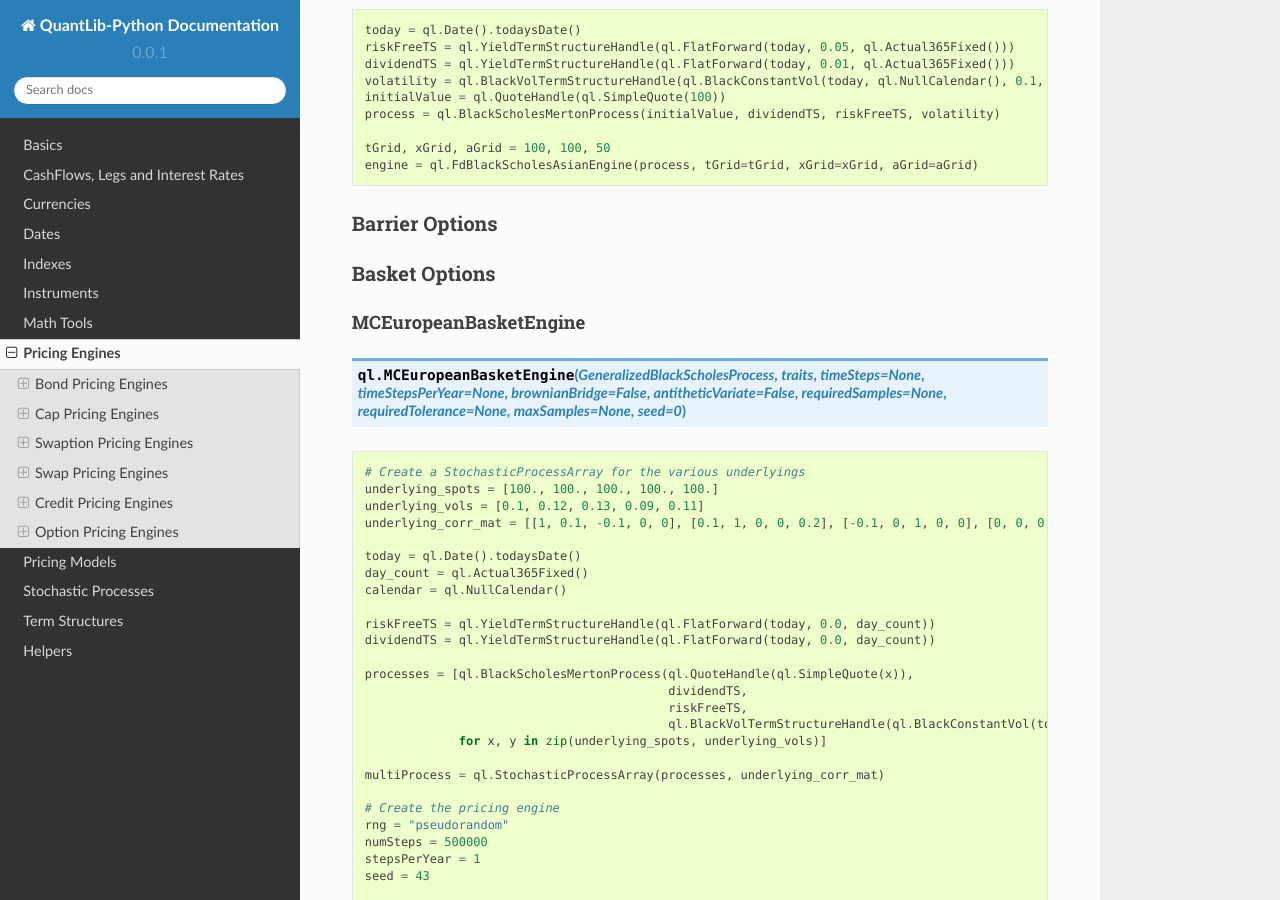
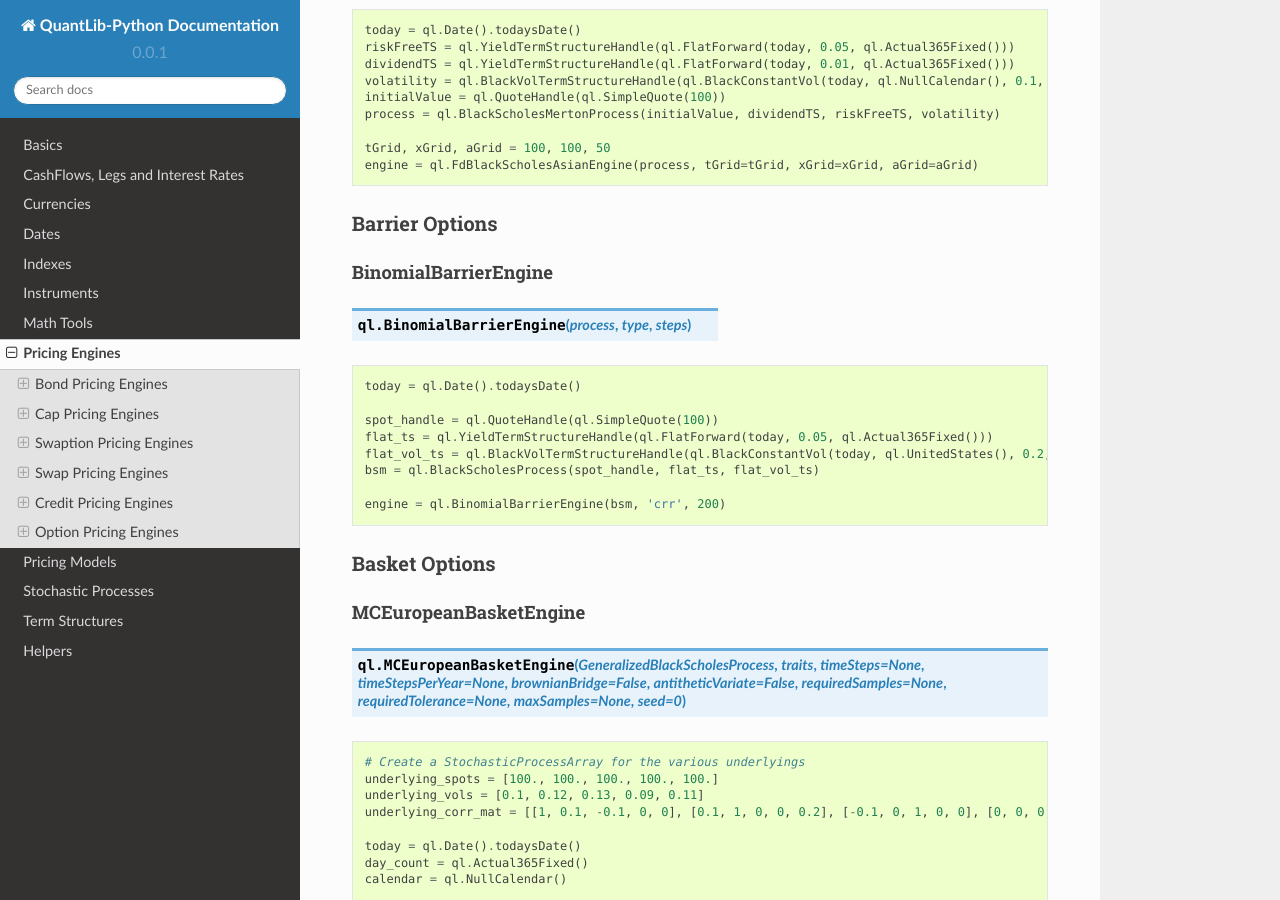
Before and after one commit to nhaga/QuantLib-Python-Docs, a Sphinx documentation site: the page built from docs/pricing_engines.rst, in a window 1280 px wide and 900 px high, scrolled down 10481 px. Built offline with Sphinx 7.4.7 and the Read the Docs theme 2.0.0, drawn with Linux system fonts in a browser that asks for light colours; formulas are drawn with MathJax 3.

Commit message:
added BinomialBarrierEngine

```diff
--- a/docs/pricing_engines.rst
+++ b/docs/pricing_engines.rst
@@ -592,6 +592,23 @@ Note that this engine will throw an error if asked to price Geometric averaging
 Barrier Options
 ***************
 
+BinomialBarrierEngine
+---------------------
+
+.. function:: ql.BinomialBarrierEngine(process, type, steps)
+
+.. code-block:: python
+
+    today = ql.Date().todaysDate()
+
+    spot_handle = ql.QuoteHandle(ql.SimpleQuote(100))
+    flat_ts = ql.YieldTermStructureHandle(ql.FlatForward(today, 0.05, ql.Actual365Fixed()))
+    flat_vol_ts = ql.BlackVolTermStructureHandle(ql.BlackConstantVol(today, ql.UnitedStates(), 0.2, ql.Actual365Fixed()))
+    bsm = ql.BlackScholesProcess(spot_handle, flat_ts, flat_vol_ts)
+
+    engine = ql.BinomialBarrierEngine(bsm, 'crr', 200)
+
+
 Basket Options
 **************
 
```
